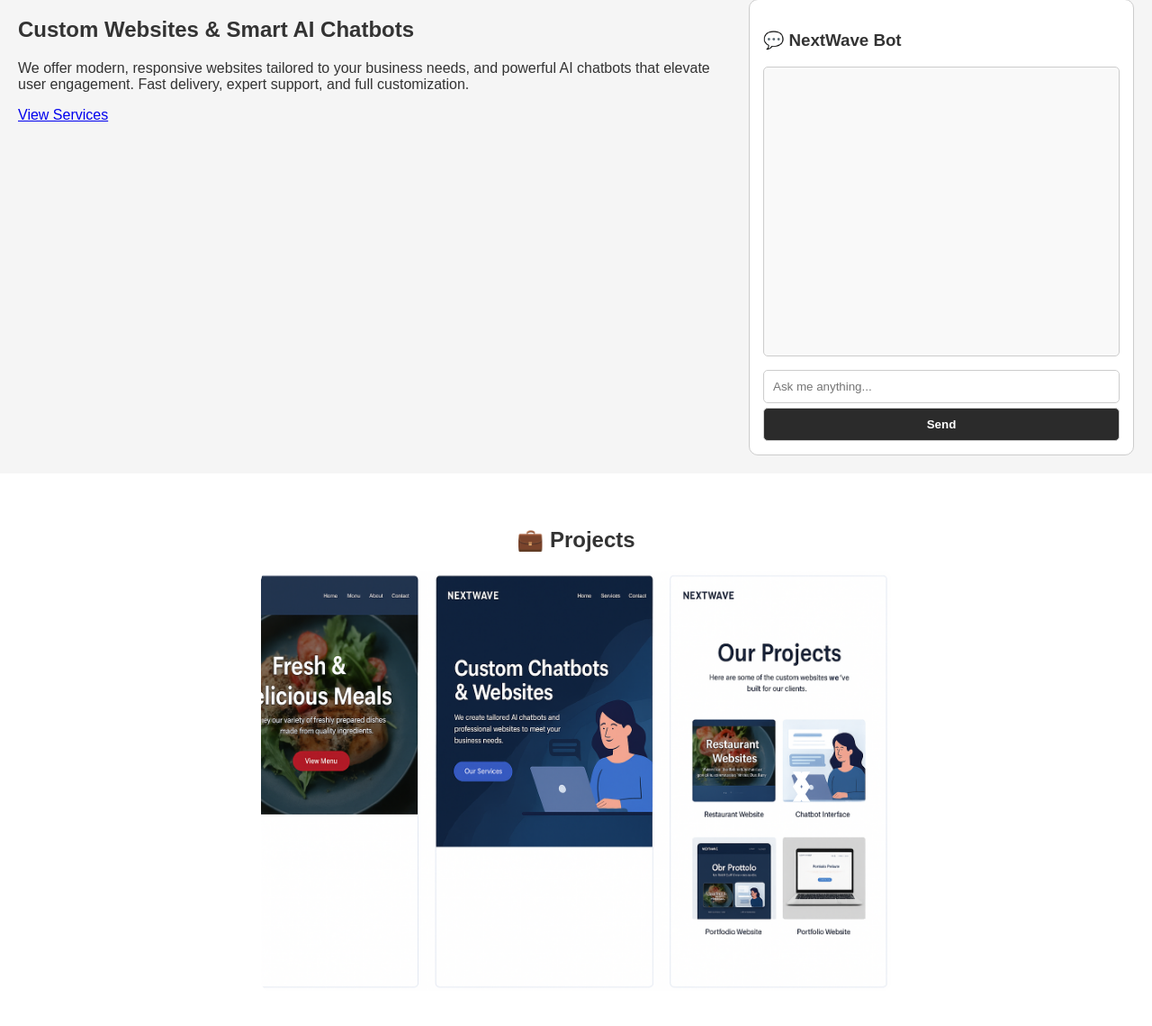
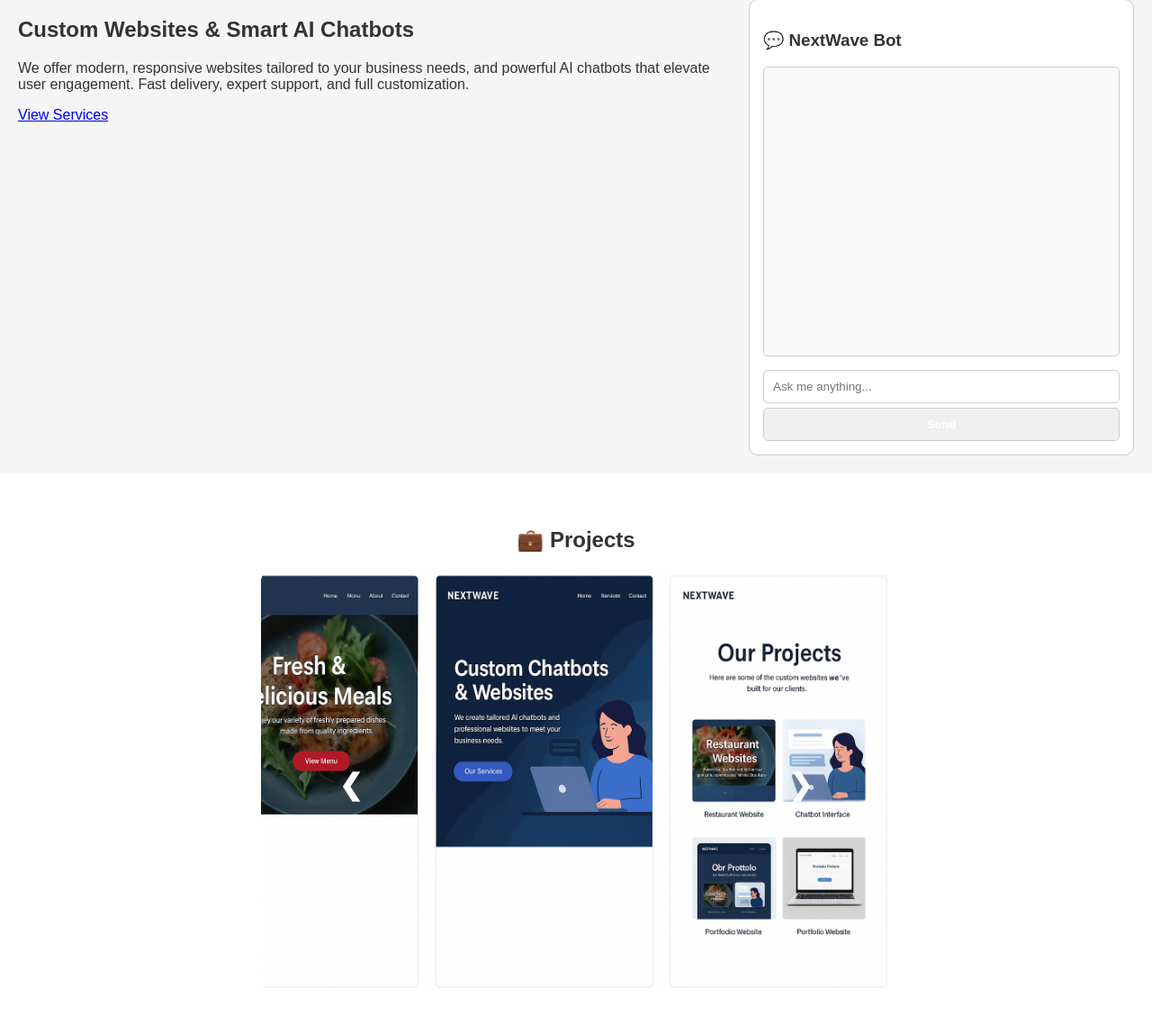
Before and after one commit to Yoavga19/library, a Flask app: page / in a window 1280 px wide. Shown: the part 159-1299 px from the top of the page at 90% size. Run offline with Flask 3, Linux system fonts and the light colour scheme.

Commit message:
Update style.css

```diff
--- a/static/style.css
+++ b/static/style.css
@@ -89,7 +89,7 @@ input[type="text"], button {
 }
 
 button {
-  background-color: #2b2b2b;
+  background-color: none;
   color: white;
   font-weight: bold;
   cursor: pointer;
@@ -143,7 +143,7 @@ button:hover {
 }
 
 .carousel-btn.prev {
-  left: 250px;
+  left: -250px;
 }
 
 .carousel-btn.next {
```
